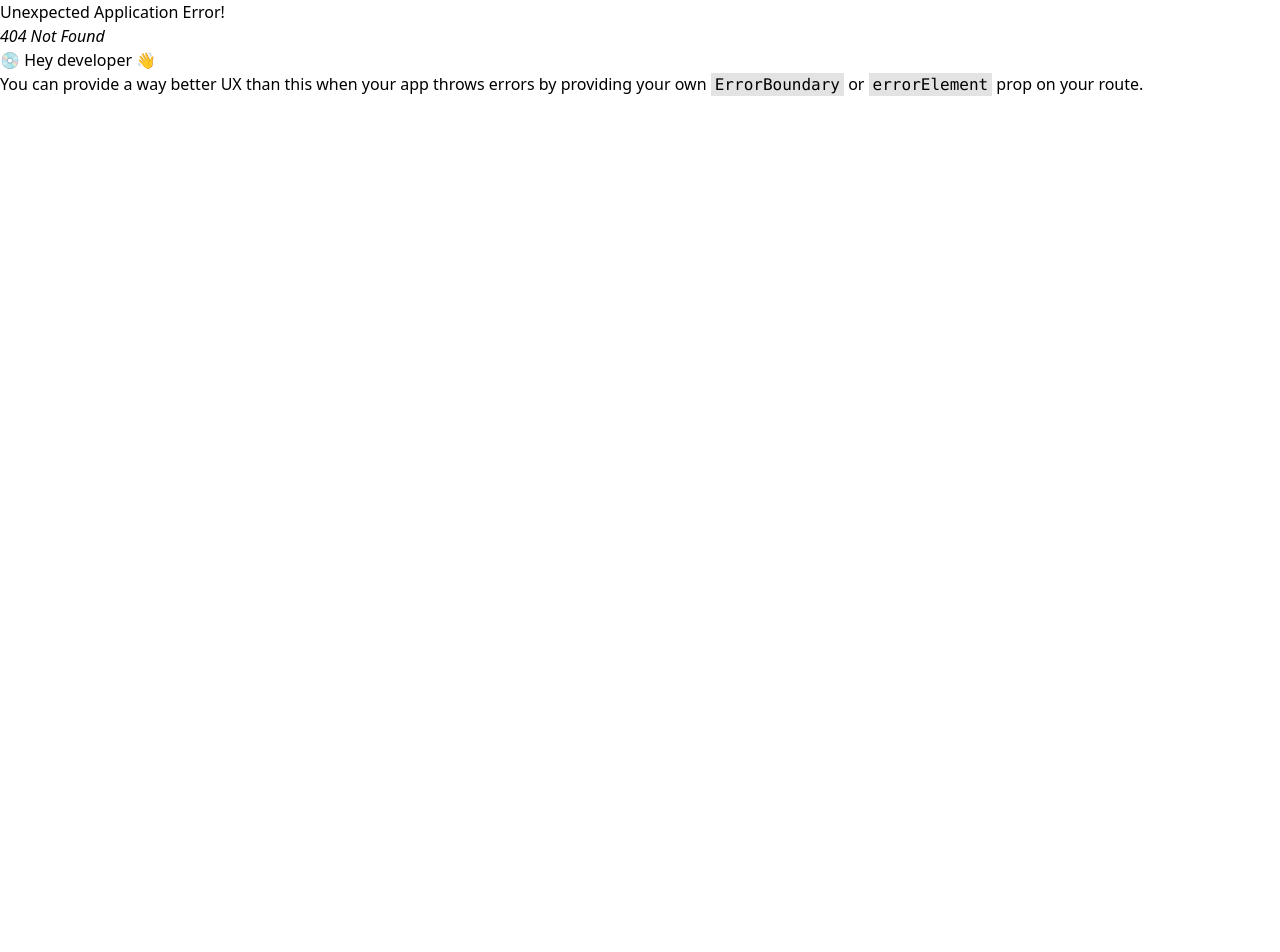
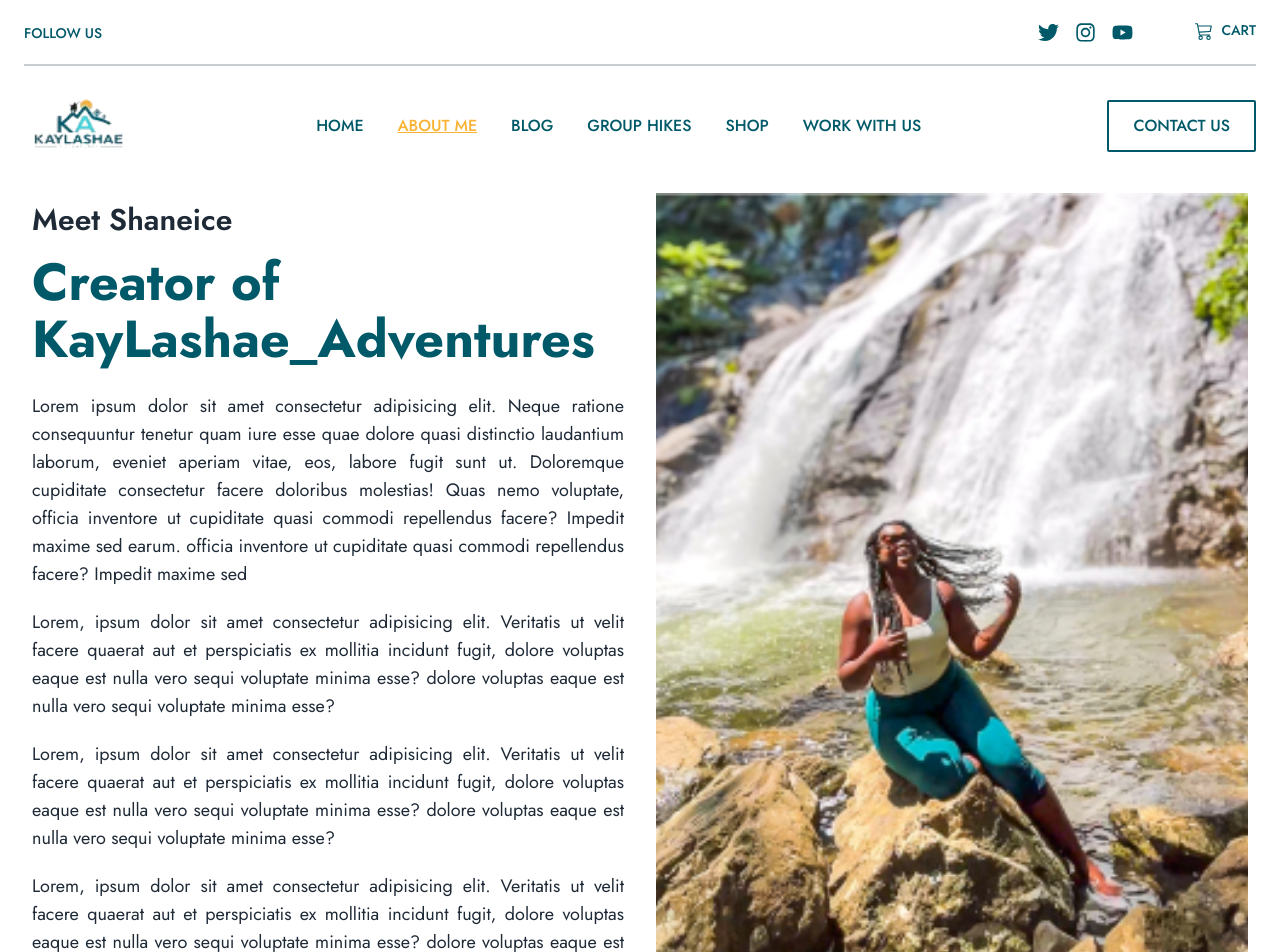
Before and after one commit to tuhinhossain123/tourism, a React (Vite) app: page /about in a window 1280 px wide. Before the commit this address had no page. Shown: the top 952 px of the page. Before the commit the page ends 800 px from the top, so only its background shows below. Built offline with nearby package versions, Linux system fonts and the light colour scheme.

Commit message:
about section added

```diff
--- a/src/Components/Galurry/Galurray.jsx
+++ b/src/Components/Galurry/Galurray.jsx
@@ -3,7 +3,6 @@ import img2 from "../../assets/images/Screenshot (138).png";
 import img3 from "../../assets/images/Screenshot (136).png";
 import img4 from "../../assets/images/Screenshot (135).png";
 import img5 from "../../assets/images/Screenshot (134).png";
-
 import { IoArrowForwardSharp } from "react-icons/io5";
 
 const Galurray = () => {
--- /dev/null
+++ b/src/Pages/AboutUs/AboutUs.jsx
@@ -0,0 +1,69 @@
+import { IoArrowForwardSharp } from "react-icons/io5";
+import aboutImg from "../../assets/images/about.png";
+const AboutUs = () => {
+  return (
+    <div className="mt-6 lg:mt-9">
+      <div className="max-w-[1680px] mx-auto px-6 lg:px-8">
+        <div className="flex flex-col-reverse lg:flex-row items-center gap-8">
+          <div className="w-full lg:w-[50%]">
+            <h3 className="text-3xl text-[#1F2A37] font-jost font-semibold pb-4">
+              Meet Shaneice
+            </h3>
+            <h2 className="text-3xl md:text-4xl lg:text-[52px] font-jost font-bold text-primary lg:leading-[1.1] pb-6">
+              Creator of <br /> KayLashae_Adventures
+            </h2>
+            <div className="space-y-5">
+              <p className="text-[#1F2A37] text-lg font-jost font-normal text-justify">
+                Lorem ipsum dolor sit amet consectetur adipisicing elit. Neque
+                ratione consequuntur tenetur quam iure esse quae dolore quasi
+                distinctio laudantium laborum, eveniet aperiam vitae, eos,
+                labore fugit sunt ut. Doloremque cupiditate consectetur facere
+                doloribus molestias! Quas nemo voluptate, officia inventore ut
+                cupiditate quasi commodi repellendus facere? Impedit maxime sed
+                earum.  officia inventore ut
+                cupiditate quasi commodi repellendus facere? Impedit maxime sed
+              </p>
+              <p className="text-[#1F2A37] text-lg font-jost font-normal text-justify">
+                Lorem, ipsum dolor sit amet consectetur adipisicing elit.
+                Veritatis ut velit facere quaerat aut et perspiciatis ex
+                mollitia incidunt fugit, dolore voluptas eaque est nulla vero
+                sequi voluptate minima esse?  dolore voluptas eaque est nulla vero
+                sequi voluptate minima esse?
+              </p>
+              <p className="text-[#1F2A37] text-lg font-jost font-normal text-justify">
+                Lorem, ipsum dolor sit amet consectetur adipisicing elit.
+                Veritatis ut velit facere quaerat aut et perspiciatis ex
+                mollitia incidunt fugit, dolore voluptas eaque est nulla vero
+                sequi voluptate minima esse?  dolore voluptas eaque est nulla vero
+                sequi voluptate minima esse?
+              </p>
+              <p className="text-[#1F2A37] text-lg font-jost font-normal text-justify">
+                Lorem, ipsum dolor sit amet consectetur adipisicing elit.
+                Veritatis ut velit facere quaerat aut et perspiciatis ex
+                mollitia incidunt fugit, dolore voluptas eaque est nulla vero
+                sequi voluptate minima esse?  dolore voluptas eaque est nulla vero
+                sequi voluptate minima esse?
+              </p>
+            </div>
+          </div>
+          <div className="w-full lg:w-[50%]">
+            <img
+              src={aboutImg}
+              alt=""
+              className="w-full lg:w-[800px] lg:h-[800px] object-cover"
+            />
+          </div>
+        </div>
+
+        <div className="flex justify-center">
+          <button className="text-[14px] md:text-2xl font-jost font-medium text-primary border-2 border-primary py-3 px-4 md:px-6 flex justify-center items-center gap-3 my-8 md:my-16">
+            Create Your Own Epic Adventure Today!{" "}
+            <IoArrowForwardSharp></IoArrowForwardSharp>
+          </button>
+        </div>
+      </div>
+    </div>
+  );
+};
+
+export default AboutUs;
--- a/src/Pages/Shared/Navbar/Navbar.jsx
+++ b/src/Pages/Shared/Navbar/Navbar.jsx
@@ -63,7 +63,7 @@ const Navbar = () => {
               HOME
             </Link>
             <Link
-              to="/"
+              to="/about"
               className={`text-[16px] font-jost font-medium ${
                 location.pathname === "/about"
                   ? "text-[#F9B233] underline"
--- a/src/Routes/Routes.jsx
+++ b/src/Routes/Routes.jsx
@@ -1,6 +1,7 @@
 import { createBrowserRouter} from "react-router-dom";
 import Layout from "../Layout/Layout";
 import Home from "../Pages/Home/Home";
+import AboutUs from "../Pages/AboutUs/AboutUs";
 export const router = createBrowserRouter([
   {
     path: "/",
@@ -10,6 +11,10 @@ export const router = createBrowserRouter([
         path: "/",
         element: <Home></Home>,
       },
+      {
+        path: "/about",
+        element: <AboutUs></AboutUs>,
+      },
     ],
   },
 ]);
```
Also changed, not shown: src/assets/images/about.png (added).
